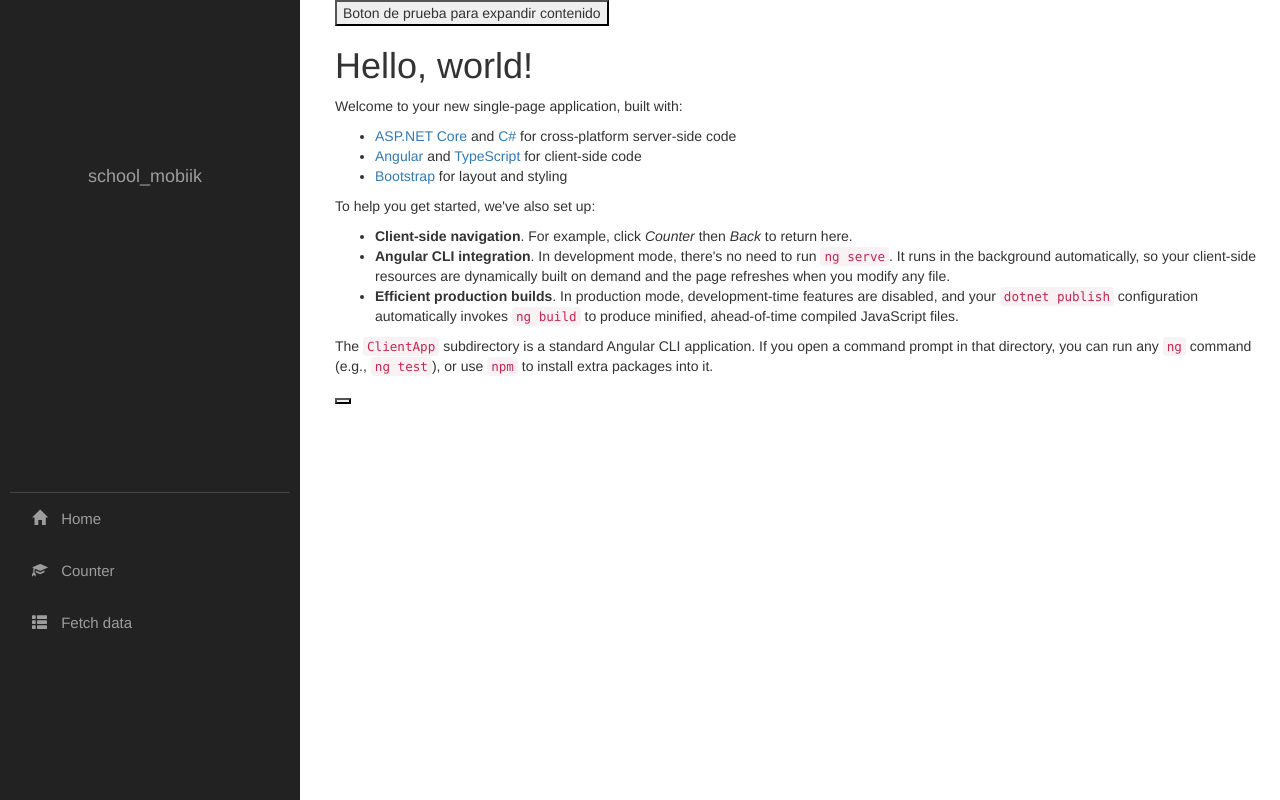
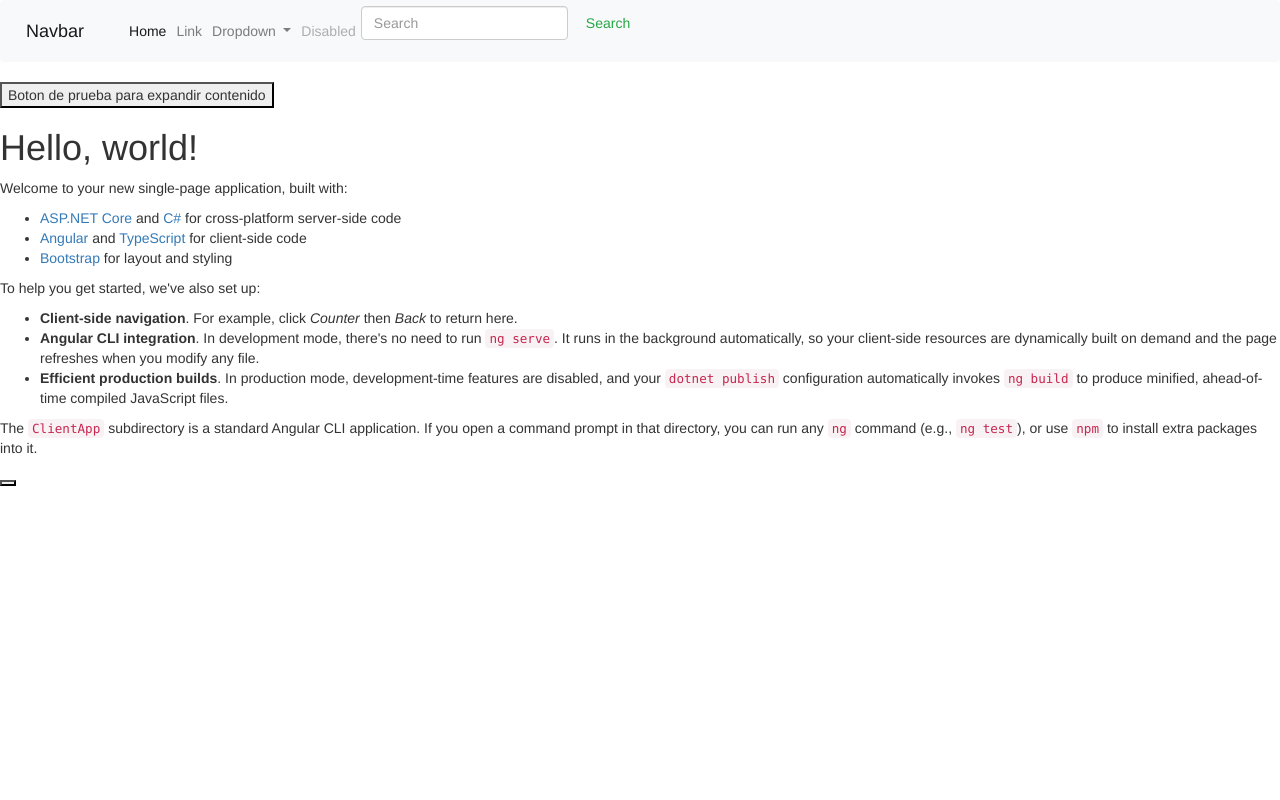
Before and after one commit to seiskari/School-Mobiik, an Angular app in the folder school-mobiik/school-mobiik/ClientApp/: page /home in a window 1280 px wide. Built offline with nearby package versions, Linux system fonts and the light colour scheme.

Commit message:
navbar provisional

```diff
--- a/school-mobiik/school-mobiik/ClientApp/src/app/app.component.html
+++ b/school-mobiik/school-mobiik/ClientApp/src/app/app.component.html
@@ -1,10 +1,5 @@
-<div class='container-fluid'>
-  <div class='row'>
-    <div class='col-sm-3'>
+
       <app-nav-menu></app-nav-menu>
-    </div>
-    <div class='col-sm-9 body-content'>
+
+
       <router-outlet></router-outlet>
-    </div>
-  </div>
-</div>
--- a/school-mobiik/school-mobiik/ClientApp/src/app/components/shared/nav-menu/nav-menu.component.css
+++ b/school-mobiik/school-mobiik/ClientApp/src/app/components/shared/nav-menu/nav-menu.component.css
@@ -1,59 +1,4 @@
-li .glyphicon {
-    margin-right: 10px;
+/* Show it's not fixed to the top */
+body {
+  min-height: 75rem;
 }
-
-/* Highlighting rules for nav menu items */
-li.link-active a,
-li.link-active a:hover,
-li.link-active a:focus {
-    background-color: #4189C7;
-    color: white;
-}
-
-/* Keep the nav menu independent of scrolling and on top of other items */
-.main-nav {
-    position: fixed;
-    top: 0;
-    left: 0;
-    right: 0;
-    z-index: 1;
-}
-
-@media (min-width: 768px) {
-    /* On small screens, convert the nav menu to a vertical sidebar */
-    .main-nav {
-        height: 100%;
-        width: calc(25% - 20px);
-    }
-    .navbar {
-        border-radius: 0px;
-        border-width: 0px;
-        height: 100%;
-    }
-    .navbar-header {
-        float: none;
-    }
-    .navbar-collapse {
-        border-top: 1px solid #444;
-        padding: 0px;
-    }
-    .navbar ul {
-        float: none;
-    }
-    .navbar li {
-        float: none;
-        font-size: 15px;
-        margin: 6px;
-    }
-    .navbar li a {
-        padding: 10px 16px;
-        border-radius: 4px;
-    }
-    .navbar a {
-        /* If a menu item's text is too long, truncate it */
-        width: 100%;
-        white-space: nowrap;
-        overflow: hidden;
-        text-overflow: ellipsis;
-    }
-}
--- a/school-mobiik/school-mobiik/ClientApp/src/app/components/shared/nav-menu/nav-menu.component.html
+++ b/school-mobiik/school-mobiik/ClientApp/src/app/components/shared/nav-menu/nav-menu.component.html
@@ -1,33 +1,35 @@
-<div class='main-nav'>
-    <div class='navbar navbar-inverse'>
-        <div class='navbar-header'>
-            <button type='button' class='navbar-toggle' data-toggle='collapse' data-target='.navbar-collapse' [attr.aria-expanded]='isExpanded' (click)='toggle()'>
-                <span class='sr-only'>Toggle navigation</span>
-                <span class='icon-bar'></span>
-                <span class='icon-bar'></span>
-                <span class='icon-bar'></span>
-            </button>
-            <a class='navbar-brand' [routerLink]='["/"]'>school_mobiik</a>
+<nav class="navbar navbar-expand-lg navbar-light bg-light">
+  <a class="navbar-brand" href="#">Navbar</a>
+  <button class="navbar-toggler" type="button" data-toggle="collapse" data-target="#navbarSupportedContent" aria-controls="navbarSupportedContent" aria-expanded="false" aria-label="Toggle navigation">
+    <span class="navbar-toggler-icon"></span>
+  </button>
+
+  <div class="collapse navbar-collapse" id="navbarSupportedContent">
+    <ul class="navbar-nav mr-auto">
+      <li class="nav-item active">
+        <a class="nav-link" href="#">Home <span class="sr-only">(current)</span></a>
+      </li>
+      <li class="nav-item">
+        <a class="nav-link" href="#">Link</a>
+      </li>
+      <li class="nav-item dropdown">
+        <a class="nav-link dropdown-toggle" href="#" id="navbarDropdown" role="button" data-toggle="dropdown" aria-haspopup="true" aria-expanded="false">
+          Dropdown
+        </a>
+        <div class="dropdown-menu" aria-labelledby="navbarDropdown">
+          <a class="dropdown-item" href="#">Action</a>
+          <a class="dropdown-item" href="#">Another action</a>
+          <div class="dropdown-divider"></div>
+          <a class="dropdown-item" href="#">Something else here</a>
         </div>
-        <div class='clearfix'></div>
-        <div class='navbar-collapse collapse' [ngClass]='{ "in": isExpanded }'>
-            <ul class='nav navbar-nav'>
-                <li [routerLinkActive]='["link-active"]' [routerLinkActiveOptions]='{ exact: true }'>
-                    <a [routerLink]='["/"]' (click)='collapse()'>
-                        <span class='glyphicon glyphicon-home'></span> Home
-                    </a>
-                </li>
-                <li [routerLinkActive]='["link-active"]'>
-                    <a [routerLink]='["/counter"]' (click)='collapse()'>
-                        <span class='glyphicon glyphicon-education'></span> Counter
-                    </a>
-                </li>
-                <li [routerLinkActive]='["link-active"]'>
-                    <a [routerLink]='["/fetch-data"]' (click)='collapse()'>
-                        <span class='glyphicon glyphicon-th-list'></span> Fetch data
-                    </a>
-                </li>
-            </ul>
-        </div>
-    </div>
-</div>
+      </li>
+      <li class="nav-item">
+        <a class="nav-link disabled" href="#">Disabled</a>
+      </li>
+    </ul>
+    <form class="form-inline my-2 my-lg-0">
+      <input class="form-control mr-sm-2" type="search" placeholder="Search" aria-label="Search">
+      <button class="btn btn-outline-success my-2 my-sm-0" type="submit">Search</button>
+    </form>
+  </div>
+</nav>
```
